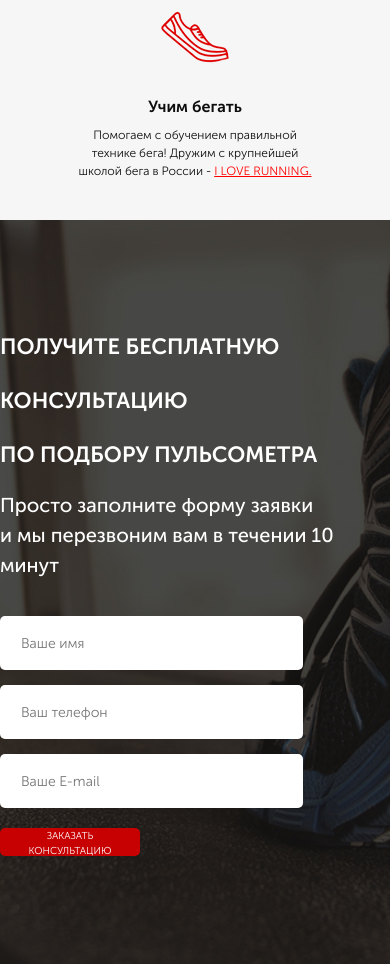
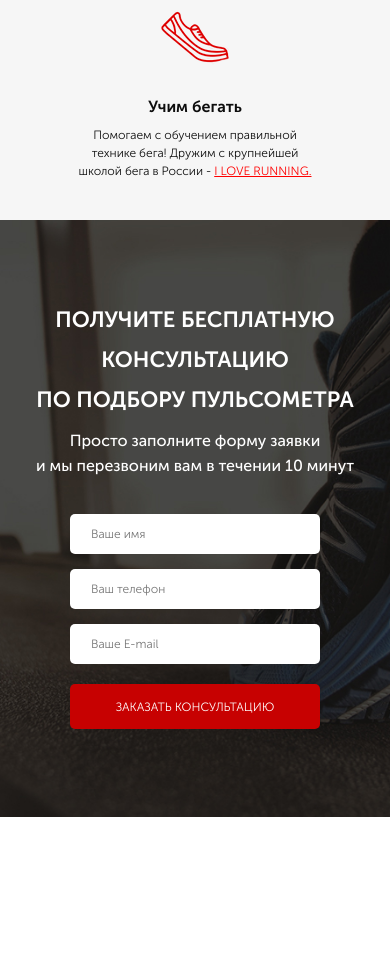
Before and after one commit to Igorekgara/Pulse, a website: page src/index.html in a window 390 px wide. Shown: the part 1145-2109 px from the top of the page. After the commit the page ends 1962 px from the top, so only its background shows below. Drawn offline with Linux system fonts and the light colour scheme; files whose address does not match are found by name.

Commit message:
adaptive layout created for third section consultation, for all resolutions

```diff
--- a/src/sass/base/_media.scss
+++ b/src/sass/base/_media.scss
@@ -12,6 +12,9 @@
             width: 240px;
             font-size: 12px;
         }
+    }
+    .consultation {
+        padding-left: 100px;
     }
 }
 
@@ -63,9 +66,26 @@
     .title {
         font-size: 26px;
         font-weight: 700;
+        &_left {
+            line-height: 40px;
+            text-align: center;
+        }
     }
     .subtitle {
         font-size: 16px;
+    }
+    .consultation {
+        min-height: max-content;
+        padding: 80px 0 88px 0;
+        &__descr {
+            font-size: 16px;
+            line-height: 25px;
+            text-align: center;
+        }
+    }
+    .feed-form {
+        margin: 0 auto;
+        margin-top: 36px;
     }
 }
 @media (max-width: 575px) {
@@ -121,6 +141,11 @@
             height: 40px;
             font-size: 12px;
         }
+        &_submit {
+            width: 100%;
+            height: 45px;
+            font-size: 12px;
+        }
     }
     .advantages {
         padding: 40px 0 40px 0;
@@ -141,6 +166,13 @@
     .subtitle {
         &_advantages {
             margin-bottom: 10px;
+        }
+    }
+    .feed-form {
+        width: 250px;
+        input {
+            height: 40px;
+            font-size: 12px;
         }
     }
 }
@@ -201,6 +233,10 @@
             height: 35px;
             font-size: 11px;
         }
+        &_submit {
+            width: 100%;
+            height: 45px;
+        }
     }
     .advantages {
         padding: 30px 0 30px 0;
```
Also changed, not shown: src/css/style.min.css.
